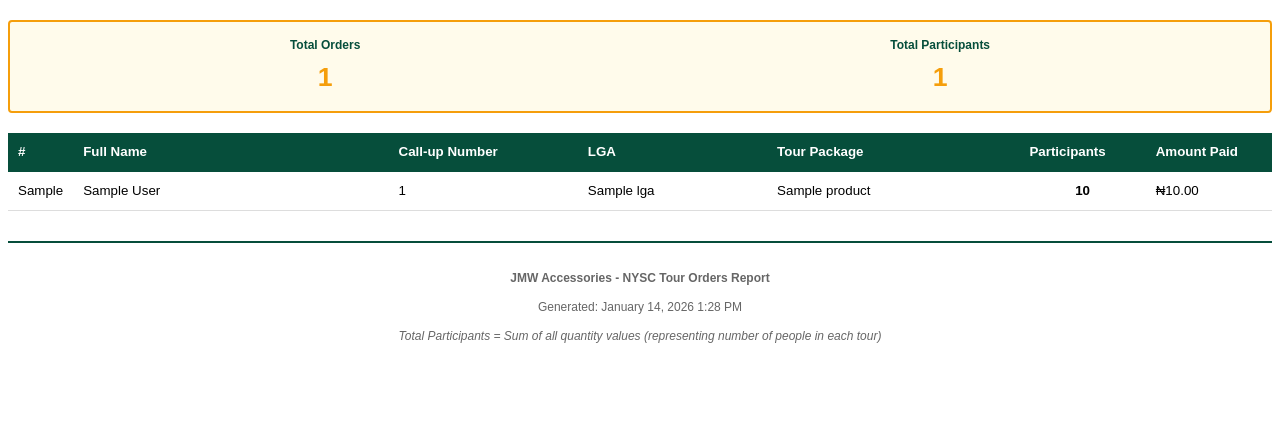
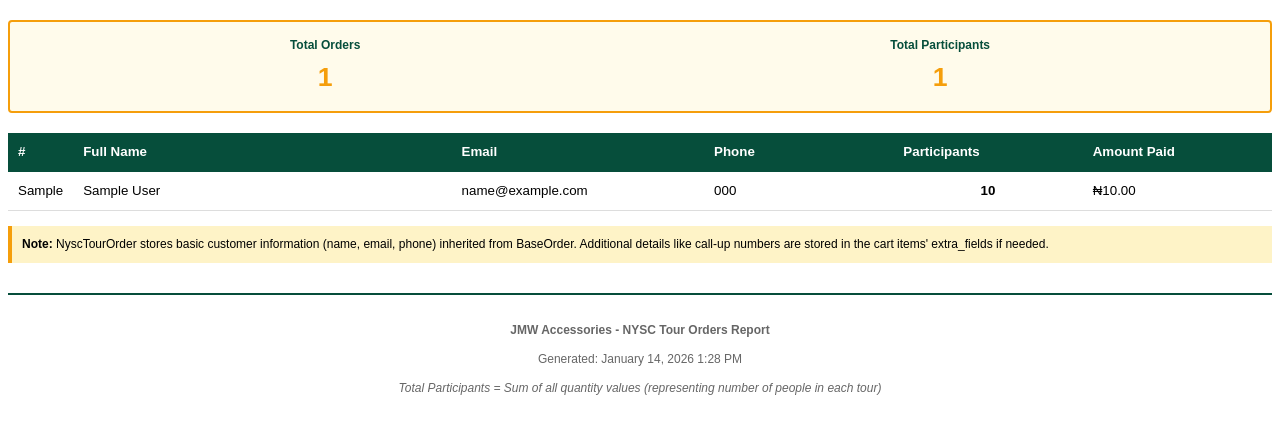
Before and after one commit to NzeStan/Material-Wear, a Django app: template orderitem_generation/templates/orderitem_generation/nysctour_state_template.html in a window 1280 px wide. Shown: the part 91-525 px from the top of the page. Run offline with Django 5.2, Linux system fonts and the light colour scheme; the template is opened without the code that fills it: most values are stand-ins (such as "Sample title", 1, 10 or a date in 2020); parts of the project's set-up code (start-up, migrations or seed data) failed here and were passed over.

Commit message:
still on it

```diff
--- a/orderitem_generation/templates/orderitem_generation/nysctour_state_template.html
+++ b/orderitem_generation/templates/orderitem_generation/nysctour_state_template.html
@@ -75,6 +75,13 @@
             font-size: 9pt;
             color: #666;
         }
+        .note {
+            background-color: #FEF3C7;
+            border-left: 4px solid #F59E0B;
+            padding: 10px;
+            margin-top: 15px;
+            font-size: 9pt;
+        }
     </style>
 </head>
 <body>
@@ -98,12 +105,11 @@
         <thead>
             <tr>
                 <th style="width: 5%;">#</th>
-                <th style="width: 25%;">Full Name</th>
-                <th style="width: 15%;">Call-up Number</th>
-                <th style="width: 15%;">LGA</th>
-                <th style="width: 20%;">Tour Package</th>
-                <th style="width: 10%;">Participants</th>
-                <th style="width: 10%;">Amount Paid</th>
+                <th style="width: 30%;">Full Name</th>
+                <th style="width: 20%;">Email</th>
+                <th style="width: 15%;">Phone</th>
+                <th style="width: 15%;">Participants</th>
+                <th style="width: 15%;">Amount Paid</th>
             </tr>
         </thead>
         <tbody>
@@ -111,19 +117,23 @@
             <tr>
                 <td>{{ item.sn }}</td>
                 <td>{{ item.full_name }}</td>
-                <td>{{ item.call_up_number }}</td>
-                <td>{{ item.lga }}</td>
-                <td>{{ item.product }}</td>
+                <td>{{ item.email }}</td>
+                <td>{{ item.phone }}</td>
                 <td style="text-align: center;"><strong>{{ item.quantity }}</strong></td>
                 <td>₦{{ item.amount|floatformat:2 }}</td>
             </tr>
             {% empty %}
             <tr>
-                <td colspan="7" style="text-align: center; color: #999;">No tour orders found for this state</td>
+                <td colspan="6" style="text-align: center; color: #999;">No tour orders found for this state</td>
             </tr>
             {% endfor %}
         </tbody>
     </table>
+
+    <div class="note">
+        <strong>Note:</strong> NyscTourOrder stores basic customer information (name, email, phone) inherited from BaseOrder.
+        Additional details like call-up numbers are stored in the cart items' extra_fields if needed.
+    </div>
 
     <div class="footer">
         <p><strong>JMW Accessories - NYSC Tour Orders Report</strong></p>
```
Also changed, not shown: orderitem_generation/admin.py (+18 -6 lines), orderitem_generation/api_views.py (+28 -12 lines), 3 other files.
